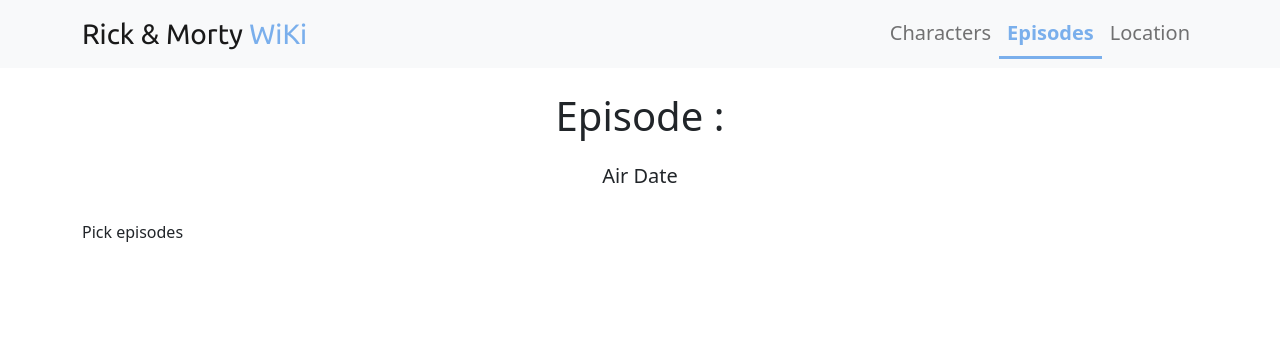
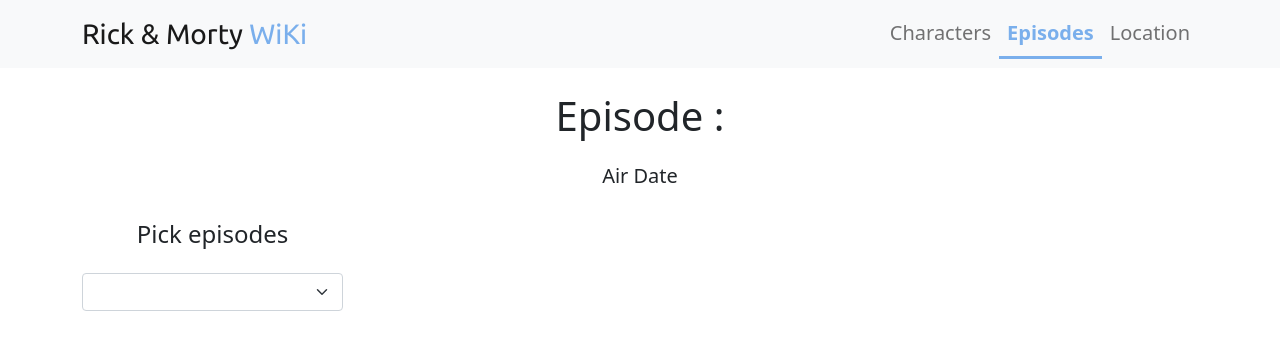
Before and after one commit to srglbrkchn/rick-morty-2, a React (Create React App) app: page /episodes in a window 1280 px wide. Shown: the top 350 px of the page. Built offline with nearby package versions, Linux system fonts and the light colour scheme; no server answers.

Commit message:
Add Count component to dynamically update episodes count and send it to Episodes component. Create InputGroup to catagorize characters based on an episode.

```diff
--- a/src/Pages/Episodes.jsx
+++ b/src/Pages/Episodes.jsx
@@ -1,49 +1,64 @@
 import React, {useState, useEffect} from "react";
 import Card from "../components/Card/Card";
+import InputGroup from "../components/Filter/Category/InputGroup";
+import Count from "../components/Filter/Count";
 
 const Episodes = () => {
-    let [id, setID] = useState(1);
-    let [info, setInfo] = useState([]);
-    let [results, setResults] = useState([]);
+    let [id,
+        setID] = useState(1);
+    let [info,
+        setInfo] = useState([]);
+    let [results,
+        setResults] = useState([]);
+
+    let count = Count();
+
     // Destructuring the info we get from episodes end for episodes route
     let {air_date, name} = info;
     let api = `https://rickandmortyapi.com/api/episode/${id}`;
 
-    useEffect(()=>{
-        (async function() {
-            let data = await fetch(api).then((res)=>{return res.json()});
+    useEffect(() => {
+        (async function () {
+            let data = await fetch(api).then((res) => {
+                return res.json()
+            });
             setInfo(data);
 
-            let episodeCharacters = await Promise.all(
-                data.characters.map( (charLink)=>{
-                    return (
-                        fetch(charLink).then((res) => {
+            let episodeCharacters = await Promise.all(data.characters.map((charLink) => {
+                return (fetch(charLink).then((res) => {
                     return res.json();
-                        })
-                    );
-                })
-            );
+                }));
+            }));
             setResults(episodeCharacters);
         })();
 
     }, [api]);
 
     return (
-        <div className = "container">
-        <div className = "row mb-4">
+        <div className="container">
+            <div className="row mb-4">
                 {/* If data received from api is empty it will be replaced with Unknown */}
                 <h1 className="text-center mb-4">Episode : {" "}
                     <span className="text-primary">
-            {name === "" ? "Unknown" : name}
+                        {name === ""
+                            ? "Unknown"
+                            : name}
                     </span>
                 </h1>
-            <h5 className="text-center">Air Date {air_date === "" ? "Unknown" : air_date}</h5>
+                <h5 className="text-center">Air Date {air_date === ""
+                        ? "Unknown"
+                        : air_date}</h5>
             </div>
-        <div className = "row">
-            <div className="col-3">Pick episodes</div>
+            <div className="row">
+                <div className="col-3">
+                    <h4 className="text-center mb-4">
+                        Pick episodes
+                    </h4>
+                    <InputGroup total={count}/>
+                </div>
                 <div className="col-8">
                     <div className="row">
-                    <Card results={results} />
+                        <Card results={results}/>
                     </div>
                 </div>
             </div>
--- /dev/null
+++ b/src/components/Filter/Category/InputGroup.jsx
@@ -0,0 +1,16 @@
+import React from "react";
+
+const InputGroup = ({total}) => {
+    return (
+        <div className="input-group mb-3">
+            <select className="form-select" id="inputGroupSelect01">
+                <option selected>{total}</option>
+                <option value="1">One</option>
+                <option value="2">Two</option>
+                <option value="3">Three</option>
+            </select>
+        </div>
+    )
+}
+
+export default InputGroup;
--- /dev/null
+++ b/src/components/Filter/Count.jsx
@@ -0,0 +1,24 @@
+import React, {useState, useEffect} from "react";
+
+let episodeTotal;
+
+function Count() {
+    let [info, setInfo] = useState([]);
+    let api = `https://rickandmortyapi.com/api/episode/`;
+    let [count, setCount] = useState("");
+
+    useEffect(()=>{
+        (async function() {
+            let data = await fetch(api).then((res)=>{return res.json()});
+            setInfo(data);
+            setCount(data.info.count);
+        })();
+
+    }, [api]);
+
+    episodeTotal = count;
+    return episodeTotal;
+
+}
+
+export default Count;
--- a/src/components/Navbar/Navbar.jsx
+++ b/src/components/Navbar/Navbar.jsx
@@ -30,8 +30,8 @@
                             }
                         `}
                     </style>
-                    <i class="fas fa-bars open fw-bold fs-4 text-dark"></i>
-                    <i class="fas fa-times close fw-bold fs-4 text-dark"></i>
+                    <i className="fas fa-bars open fw-bold fs-4 text-dark"></i>
+                    <i className="fas fa-times close fw-bold fs-4 text-dark"></i>
                 </button>
                 <div
                     className="collapse navbar-collapse justify-content-end"
```
Lines whose indentation alone changed are shown as unchanged.
